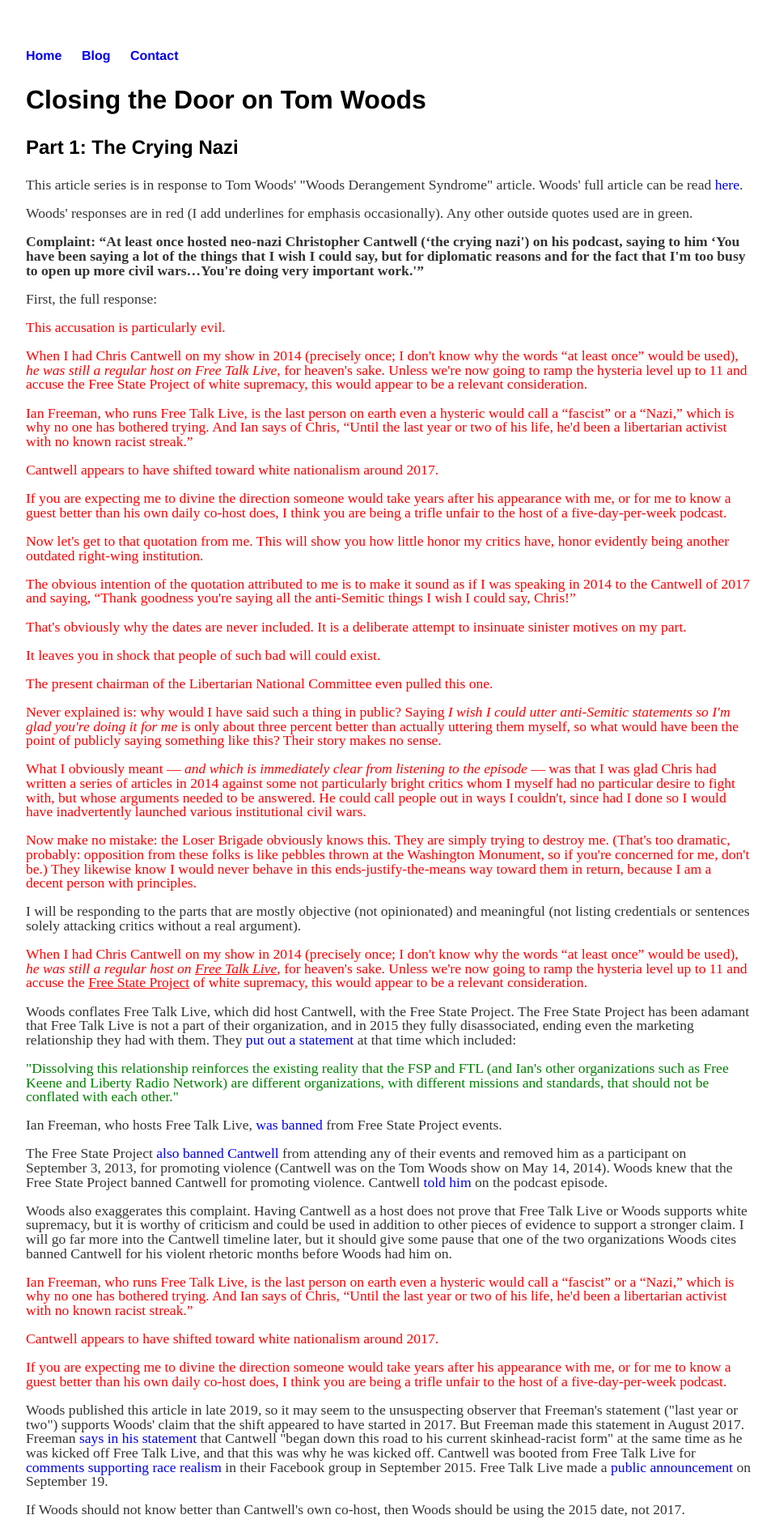
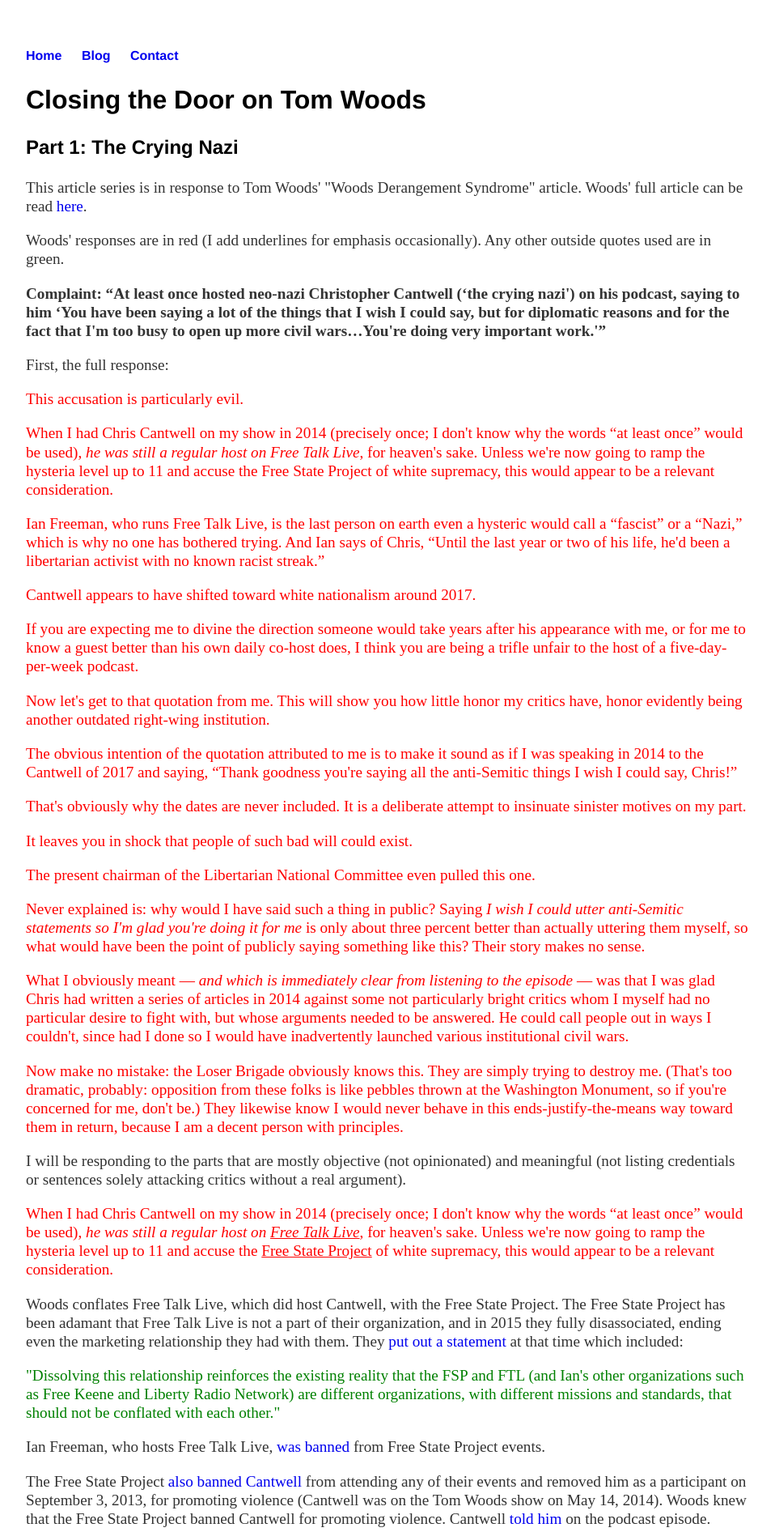
Before and after one commit to neoliberalcaucus/neoliberalcaucus.github.io, a Jekyll site: the page built from _posts/2020-06-16-chris-cantwell.md, in a window 1280 px wide. Shown: the top 1892 px of the page at 81% size, without its empty margins (160-1118 px from the left). Built offline with Jekyll 4.4.1, drawn with Linux system fonts in a browser that asks for light colours.

Commit message:
Update main.css

```diff
--- a/css/main.css
+++ b/css/main.css
@@ -31,8 +31,8 @@
     font-family:'Helvetica', 'Arial', 'Sans-Serif';
 }
 p {
-    font-size: 1.1em;
-    line-height: 1em;
+    font-size: 1.2em;
+    line-height: 1.2em;
     color: #333;
 }
 footer {
```
